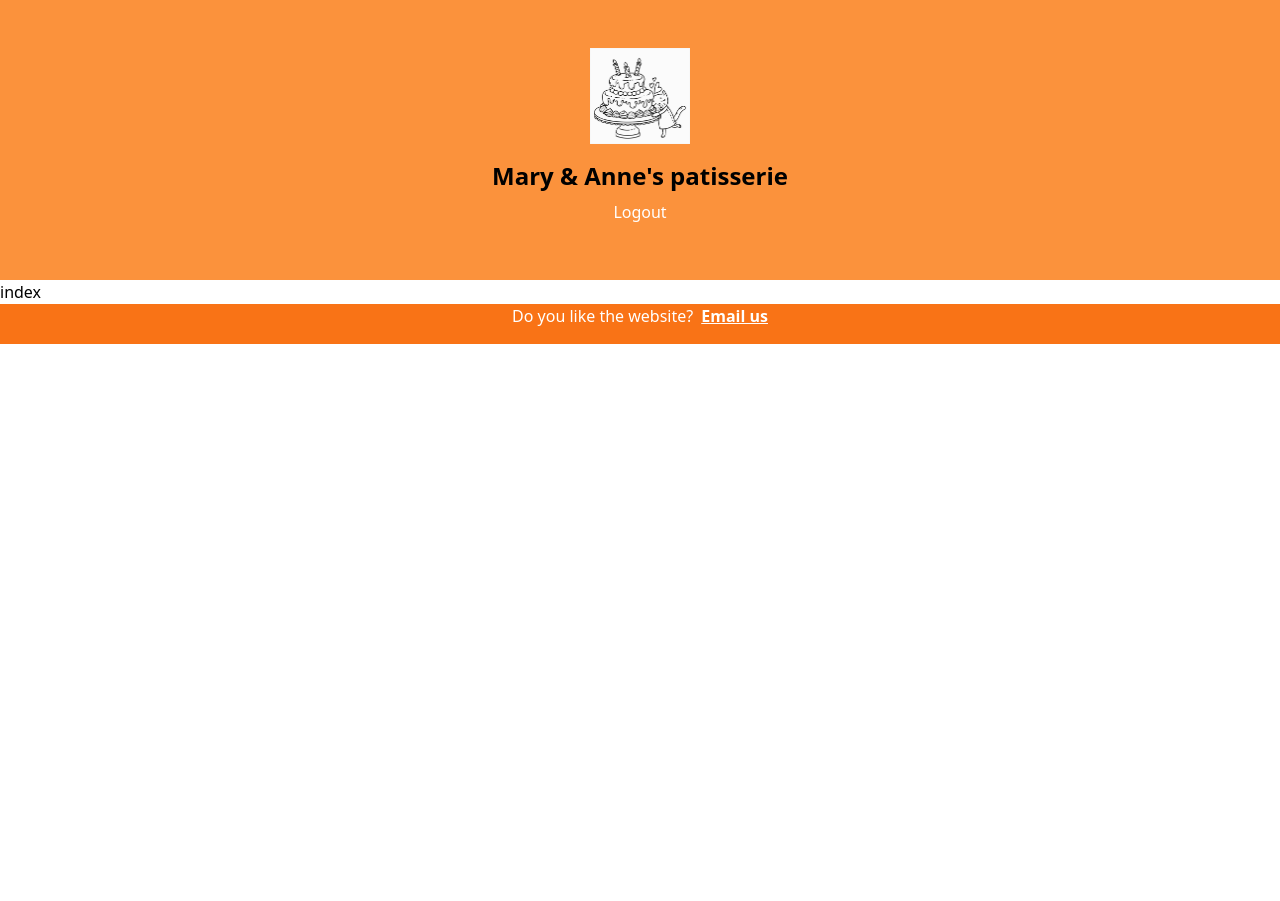
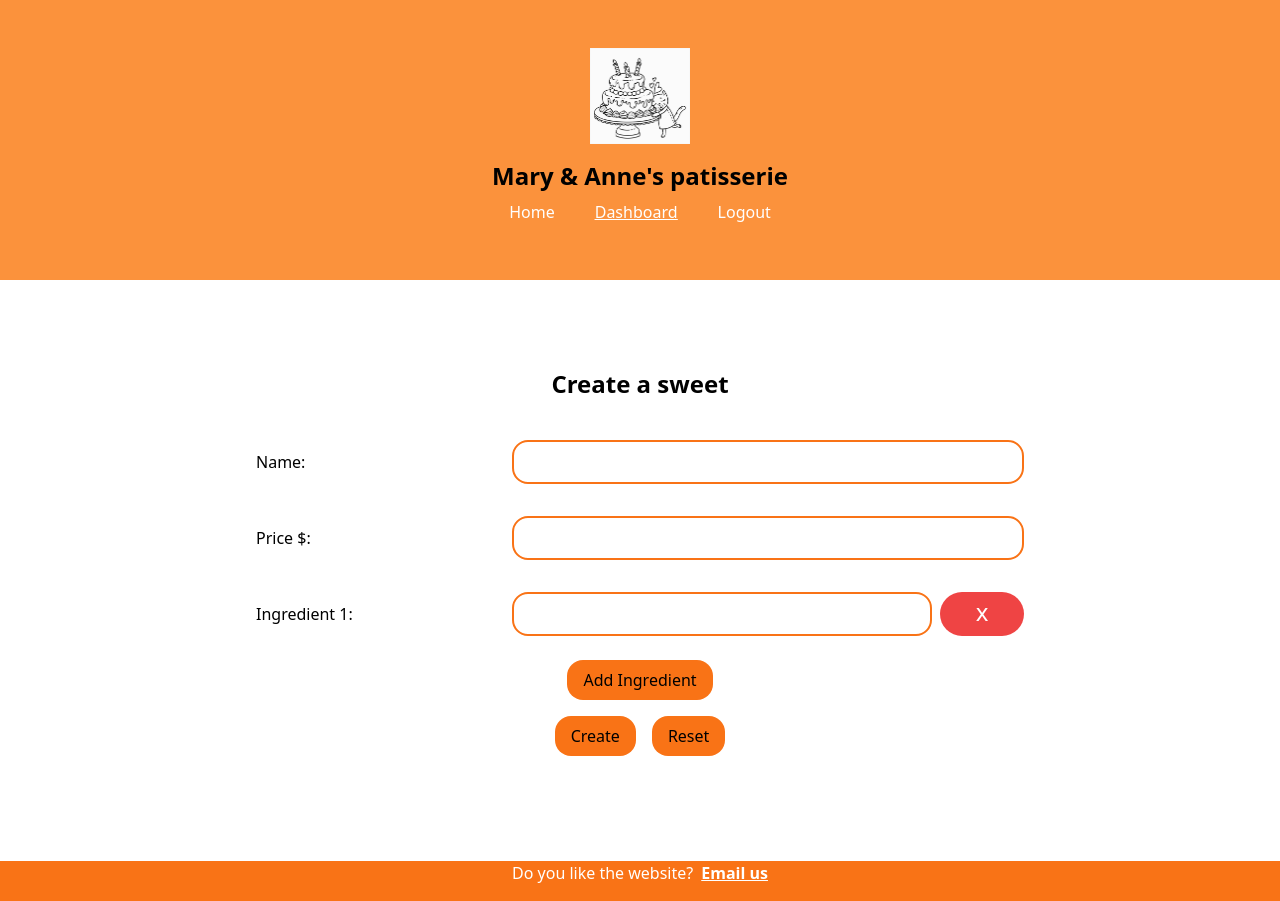
Before and after one commit to ranran2121/patisserie, a Next.js app: page /dashboard in a window 1280 px wide. Before the commit the page ends 800 px from the top, so only its background shows below. Built offline with nearby package versions, Linux system fonts and the light colour scheme; no server answers; sample sign-in values are in the browser's storage.

Commit message:
create sweet page

```diff
--- a/components/Header.js
+++ b/components/Header.js
@@ -1,3 +1,4 @@
+import Link from "next/link";
 import Navbar from "./Navbar";
 import Image from "next/image";
 import img from "../assets/logo.jpeg";
@@ -5,6 +6,7 @@ import img from "../assets/logo.jpeg";
 const Header = () => {
   return (
     <header className="flex flex-col items-center p-12 bg-orange-400 h-fit">
+      <Link href="/">
         <Image
           src={img}
           alt="logo"
@@ -13,6 +15,7 @@ const Header = () => {
           height={24}
           priority
         />
+      </Link>
       <h1 className="mt-4 text-2xl font-semibold">
         Mary & Anne&apos;s patisserie
       </h1>
--- a/components/Navbar.js
+++ b/components/Navbar.js
@@ -13,10 +13,17 @@ const Navbar = () => {
   }
 
   return (
-    <ul className="flex flex-row justify-center text-white">
-      {/* <li className={`m-2 ${isActive(ROUTES.sweets)}`}>
-        <Link href={ROUTES.home}>Sweets</Link>
-      </li> */}
+    <ul className="flex flex-row justify-center text-white gap-6">
+      {session && (
+        <li className={`m-2 ${isActive(ROUTES.home)}`}>
+          <Link href={ROUTES.home}>Home</Link>
+        </li>
+      )}
+      {session && (
+        <li className={`m-2 ${isActive(ROUTES.dashboard)}`}>
+          <Link href={ROUTES.dashboard}>Dashboard</Link>
+        </li>
+      )}
       <li className={`m-2 ${isActive(ROUTES.login)}`}>
         {!session ? (
           <Link href={ROUTES.login}>Login</Link>
--- /dev/null
+++ b/components/SweetForm.js
@@ -0,0 +1,139 @@
+import { useState } from "react";
+import axios from "axios";
+import { useForm, useFieldArray } from "react-hook-form";
+
+const SweetForm = () => {
+  const [submission, setSubmission] = useState(null);
+
+  const {
+    register,
+    handleSubmit,
+    reset,
+    control,
+    formState: { errors },
+  } = useForm({ defaultValues: { ingredients: [{ name: "" }] } });
+  const { fields, append, remove } = useFieldArray({
+    control,
+    name: "ingredients",
+  });
+
+  const handleReset = () => {
+    reset({ sweetName: "", price: "", ingredients: [{ name: "" }] });
+    setSubmission(null);
+  };
+
+  const onSubmit = async (data) => {
+    try {
+      console.log(data);
+      await axios.post("/api/sweets", data);
+      handleReset();
+      setSubmission("Sweet successfully created");
+    } catch (e) {
+      setSubmission("Something went wrong...try later");
+    }
+  };
+
+  return (
+    <form
+      onSubmit={handleSubmit(onSubmit)}
+      className="flex flex-col items-center"
+    >
+      <div className="input-div">
+        <label htmlFor="sweetName" className="form-label">
+          name:
+        </label>
+        <input
+          type="text"
+          {...register("sweetName", { required: true })}
+          id="sweetName"
+          className="form-input"
+        />
+      </div>
+      {errors.sweetName && (
+        <small className="text-danger -mt-4">this field is required</small>
+      )}
+
+      <div className="input-div">
+        <label htmlFor="price" className="form-label">
+          price $:
+        </label>
+        <input
+          type="number"
+          min="0.5"
+          step="0.5"
+          {...register("price", { required: true })}
+          id="price"
+          className="form-input"
+        />
+      </div>
+      {errors.price && (
+        <small className="text-danger -mt-4">this field is required</small>
+      )}
+
+      {fields.map((field, index) => {
+        return (
+          <div key={index} className="w-[90%] md:w-[60%]">
+            <div className="my-4 flex flex-row items-center justify-between">
+              <label htmlFor="name" className="form-label">
+                ingredient {index + 1}:
+              </label>
+              <div className="basis-2/3 flex flex-col">
+                <div className="form-control">
+                  <input
+                    className="border-2 border-orange-500 rounded-2xl p-2 basis-5/6"
+                    type="text"
+                    {...register(`ingredients.${index}.name`, {
+                      required: true,
+                    })}
+                    id="name"
+                  />
+                  <button
+                    className="bg-red-500 rounded-full text-white ml-2 basis-1/6 text-2xl pb-1"
+                    onClick={() => {
+                      remove(index);
+                      fields.length--;
+
+                      if (fields.length == 0) {
+                        append({ name: "" });
+                      }
+                    }}
+                  >
+                    x
+                  </button>
+                </div>
+                {errors?.["ingredients"]?.[index] && (
+                  <small className="ml-2 text-danger">
+                    this field is required
+                  </small>
+                )}
+              </div>
+            </div>
+          </div>
+        );
+      })}
+
+      <button
+        onClick={() => {
+          append({ ingredient: "" });
+        }}
+        className="btn mt-2"
+      >
+        <span className="form-label">Add ingredient</span>
+      </button>
+
+      <div className="my-4 flex flex-row gap-4">
+        <button className="btn" type="submit">
+          Create
+        </button>
+
+        <button className="btn" type="button" onClick={handleReset}>
+          Reset
+        </button>
+      </div>
+
+      {submission && <div className="bg-orange-300 p-4">{submission}</div>}
+    </form>
+  );
+};
+
+export default SweetForm;
--- a/lib/sweets_crud.js
+++ b/lib/sweets_crud.js
@@ -13,3 +13,22 @@ export const getSweets = async () => {
     return null;
   }
 };
+
+export const createSweet = async (data) => {
+  try {
+    console.log("DA", data);
+    const sweet = await prisma.sweet.create({
+      data: {
+        name: data.sweetName,
+        price: parseFloat(data.price),
+        ingredients: { create: data.ingredients },
+        madeAt: new Date(),
+      },
+    });
+
+    return sweet;
+  } catch (err) {
+    console.error("error in createSweet", err);
+    return null;
+  }
+};
--- a/package.json
+++ b/package.json
@@ -15,6 +15,7 @@
   "dependencies": {
     "@prisma/client": "^5.0.0",
     "autoprefixer": "10.4.14",
+    "axios": "^1.4.0",
     "date-fns": "^2.30.0",
     "eslint": "8.45.0",
     "eslint-config-next": "13.4.10",
--- a/pages/api/hello.js
+++ /dev/null
@@ -1,5 +0,0 @@
-// Next.js API route support: https://nextjs.org/docs/api-routes/introduction
-
-export default function handler(req, res) {
-  res.status(200).json({ name: 'John Doe' })
-}
--- /dev/null
+++ b/pages/api/sweets.js
@@ -0,0 +1,37 @@
+import { getSession, getServerSession } from "next-auth/react";
+import { createSweet } from "../../lib/sweets_crud";
+
+export default async function handler(req, res) {
+  const session = await getSession({ req });
+  console.log("SEE", session);
+  /* if (!session) {
+    return res.status(401).json("unauthorized");
+  } */
+
+  switch (req.method) {
+    case "POST":
+      console.log("QUI");
+
+      return create(req, res, session);
+
+    default:
+      return res.status(405).json({
+        message: `HTTP method ${req.method ?? "unknown"} not allowed`,
+      });
+  }
+}
+
+const create = async (req, res) => {
+  console.log("re", req.body);
+  try {
+    const newSweet = await createSweet(req.body);
+    return res.status(201).json(newSweet);
+  } catch (err) {
+    console.error("Error in saving new profile", err);
+    return res
+      .status(503)
+      .json(
+        "Our server is not able to process the request at the moment, please try again later!"
+      );
+  }
+};
--- a/pages/dashboard/index.js
+++ b/pages/dashboard/index.js
@@ -1,9 +1,32 @@
-import { useSession } from "next-auth/react";
+import SweetForm from "@/components/SweetForm";
+import { useSession, getSession } from "next-auth/react";
 
-const Dahsboard = () => {
+const Dashboard = () => {
   const { data: session, status } = useSession();
+  console.log("SESSION", session);
 
-  return <div>index</div>;
+  return (
+    <div className="container flex flex-col justify-center mx-auto content-center">
+      <h2 className="text-center font-semibold text-2xl mb-6">
+        Create a sweet
+      </h2>
+      <SweetForm />
+    </div>
+  );
 };
 
-export default Dahsboard;
+export default Dashboard;
+
+export async function getServerSideProps(context) {
+  const session = await getSession(context);
+
+  if (!session) {
+    return {
+      redirect: {
+        destination: "/",
+        permanent: false,
+      },
+    };
+  }
+  return { props: { session } };
+}
--- a/pages/index.js
+++ b/pages/index.js
@@ -6,7 +6,7 @@ const Home = (props) => {
   const { sweets } = props;
 
   return (
-    <div className="flex flex-wrap content-center justify-center container">
+    <div className="flex flex-wrap content-center justify-center container mx-auto">
       {sweets.length > 0 &&
         sweets.map((sweet) => {
           return (
--- a/pages/login.js
+++ b/pages/login.js
@@ -48,7 +48,7 @@ const Login = () => {
             type="text"
             {...register("email", { required: true })}
             id="email"
-            className="form-control"
+            className="form-input"
           />
         </div>
         {errors.email && (
@@ -65,7 +65,7 @@ const Login = () => {
             type="password"
             {...register("password", { required: true })}
             id="password"
-            className="form-control"
+            className="form-input"
           />
         </div>
         {errors.password && (
--- a/styles/globals.css
+++ b/styles/globals.css
@@ -28,17 +28,25 @@ body {
 }
 
 .input-div {
-  @apply my-4 flex flex-row items-center w-[90%] md:w-[50%] justify-between;
+  @apply my-4 flex flex-row items-center w-[90%] md:w-[60%] justify-between;
 }
 
 .form-control {
-  @apply border-2 border-orange-500 rounded-2xl py-2 px-2 basis-2/3;
+  @apply flex flex-row justify-between;
+}
+
+.form-input {
+  @apply border-2 border-orange-500 rounded-2xl p-2 basis-2/3;
 }
 
 .form-label {
-  @apply basis-1/3;
+  @apply basis-1/3 capitalize;
 }
 
 .btn {
   @apply bg-orange-500 rounded-2xl px-4 py-2;
 }
+
+.text-danger {
+  @apply text-red-600 font-extrabold;
+}
```
Also changed, not shown: 1 other file (tests, documents, lock files or other folders). Lines whose indentation alone changed are shown as unchanged.
